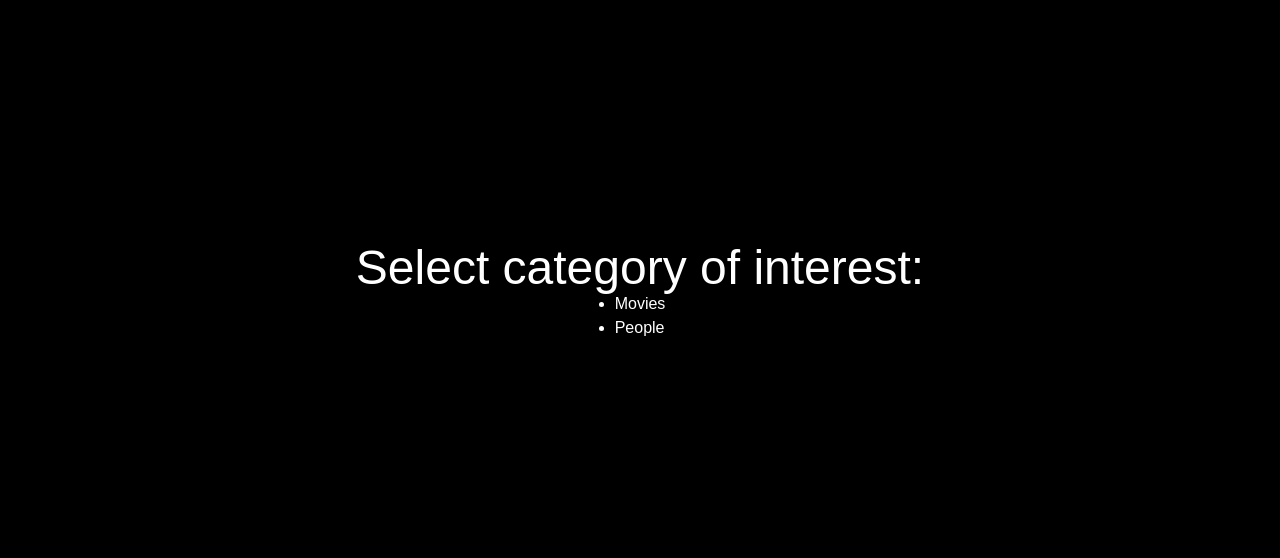
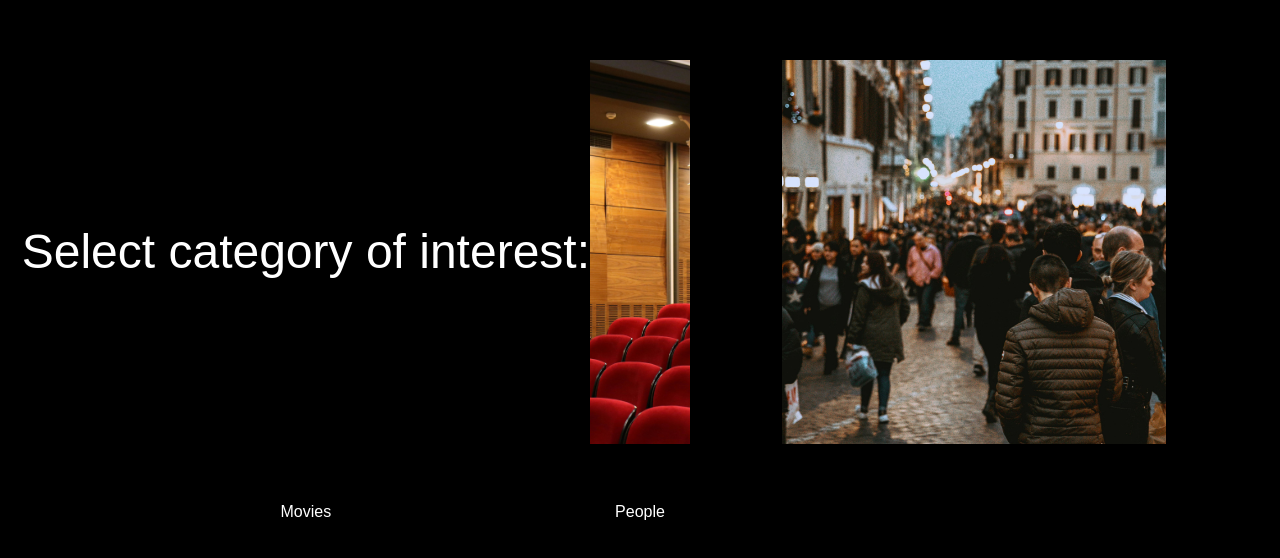
Before and after one commit to gabholli/media-site, a Next.js app: page / in a window 1280 px wide. Shown: the part 110-668 px from the top of the page. Built offline with nearby package versions, Linux system fonts and the light colour scheme; what @savvywombat/tailwindcss-grid-areas would draw is missing.

Commit message:
Added images and updated title screen

```diff
--- a/src/pages/index.tsx
+++ b/src/pages/index.tsx
@@ -1,22 +1,31 @@
-import axios from 'axios'
 import React, { useEffect, useState } from 'react'
 import Link from 'next/link'
+import Image from 'next/image'
 
 const Index = () => {
   return (
-    <div className='flex flex-col items-center justify-center min-h-svh'>
-      <h1 className='text-5xl'>Select category of interest:</h1>
-      <nav>
-        <ul className='list-disc'>
-          <li>
-            <Link href="/media/movie_files/Movies">Movies</Link>
-          </li>
-          <li>
-            <Link href="/media/peopleFiles/People">People</Link>
-          </li>
-        </ul>
+    <main className='flex flex-col items-center justify-center min-h-svh'>
+      <nav className='grid grid-areas-homePageMobile lg:grid-areas-homePageMedium
+      lg:grid-cols-[1fr_100px_1fr] place-items-center px-4 gap-y-14'>
+        <h1 className='text-2xl md:text-5xl grid-in-title'>Select category of interest:</h1>
+        <img
+          className='h-64 w-full bg-cover object-cover md:size-96 grid-in-image1'
+          src="/movie-theater.jpg"></img>
+        <img
+          className='h-64 w-full object-cover md:size-96 grid-in-image2'
+          src="/people.jpg"></img>
+        <Link
+          className="grid-in-link1"
+          href="/media/movie_files/Movies">
+          Movies
+        </Link>
+        <Link
+          className="grid-in-link2"
+          href="/media/peopleFiles/People">
+          People
+        </Link>
       </nav>
-    </div>
+    </main>
   )
 }
 
--- a/tailwind.config.ts
+++ b/tailwind.config.ts
@@ -16,7 +16,19 @@ const config: Config = {
           // "popularity",
           "date",
           "votes",
-          "button"
+          "button",
+        ],
+        "homePageMobile": [
+          "title",
+          "image1",
+          "link1",
+          "image2",
+          "link2",
+        ],
+        "homePageMedium": [
+          "title title title",
+          "image1 . image2",
+          "link1 . link2",
         ],
       },
     },
```
Also changed, not shown: public/movie-theater.jpg (added), public/people.jpg (added).
